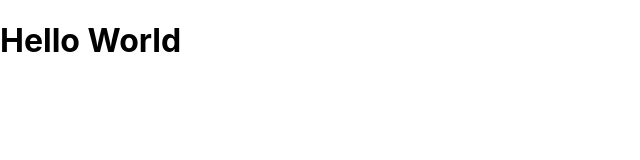
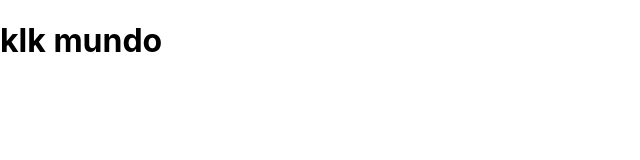
Before and after one commit to TuskKillator2000/Helados-Bon, a React (Create React App) app: page / in a window 1280 px wide. Shown: the top 160 px of the page, without its empty margins (0-640 px from the left). Built offline with nearby package versions, Linux system fonts and the light colour scheme.

Commit message:
Actualizar app.js para mostrar nuevo mensaje

```diff
--- a/src/App.js
+++ b/src/App.js
@@ -2,6 +2,6 @@ import logo from './logo.svg';
 import './App.css';
 
 export function Greeting() {
-  return <h1>Hello World</h1>
+  return <h1>klk mundo</h1>
 
  }
```
